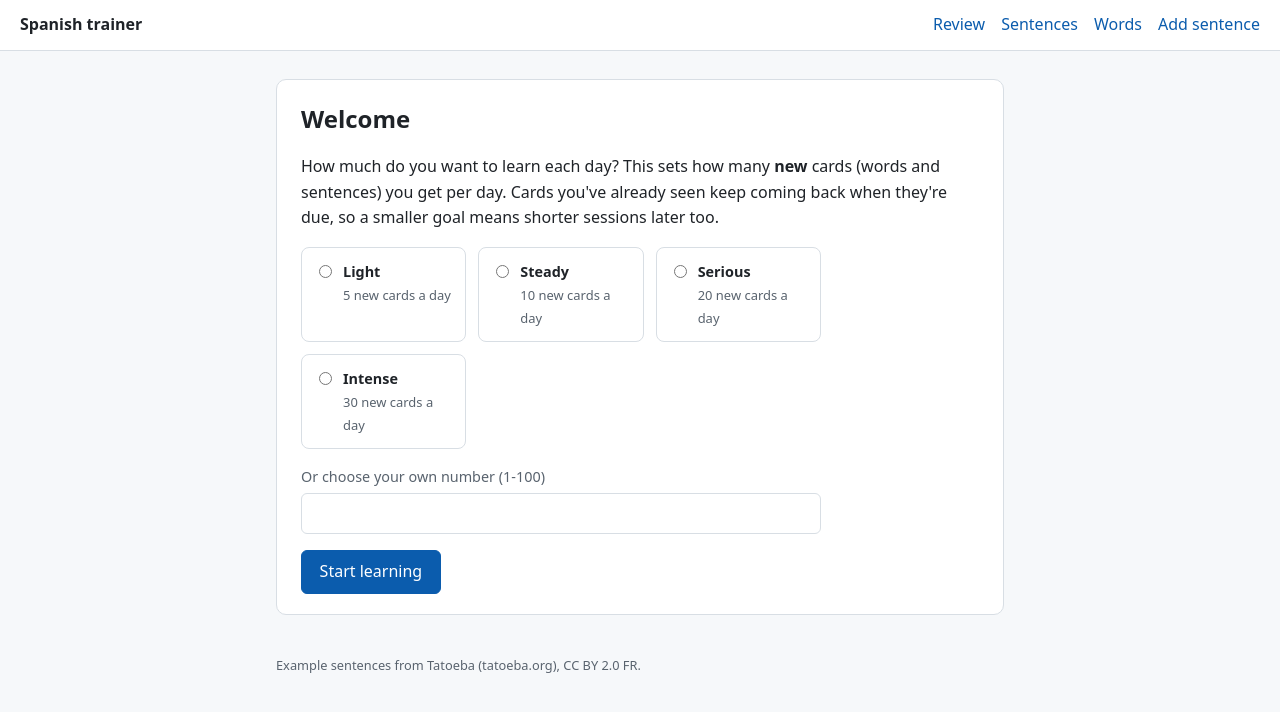
After one commit to Allaawii/devops_individual_assignment_1, a Flask app: page /goal in a window 1280 px wide. The commit adds this page. Shown: the top 712 px of the page. Run offline with Flask 3, Linux system fonts and the light colour scheme; data that the repository does not hold is empty; parts of the project's set-up code (start-up, migrations or seed data) failed here and were passed over.

Commit message:
Ask for a daily goal at first start and explain what each rating button does

```diff
--- a/trainer/__init__.py
+++ b/trainer/__init__.py
@@ -8,7 +8,7 @@ from trainer.content.repository import SqliteSentenceRepository, SqliteWordRepos
 from trainer.content.routes import create_blueprint as create_content_blueprint
 from trainer.content.service import ContentService
 from trainer.scheduler.algorithms import get_strategy
-from trainer.scheduler.repository import SqliteCardRepository, SqliteReviewLog
+from trainer.scheduler.repository import SqliteCardRepository, SqliteReviewLog, SqliteSettingsStore
 from trainer.scheduler.routes import create_blueprint as create_review_blueprint
 from trainer.scheduler.service import ReviewService
 
@@ -23,7 +23,7 @@ def create_app(config: Config | None = None) -> Flask:
 
     content_service = ContentService(SqliteSentenceRepository(db.get_db), SqliteWordRepository(db.get_db))
     review_service = ReviewService(SqliteCardRepository(db.get_db), SqliteReviewLog(db.get_db),
-                                   strategy, config.new_cards_per_day)
+                                   SqliteSettingsStore(db.get_db), strategy, config.new_cards_per_day)
     content_service.subscribe(review_service.on_sentence_added)
     app.extensions["content_service"] = content_service
     app.extensions["review_service"] = review_service
--- a/trainer/scheduler/repository.py
+++ b/trainer/scheduler/repository.py
@@ -70,6 +70,18 @@ class ReviewLog(ABC):
     @abstractmethod
     def count_first_reviews_on(self, day: date) -> int:
         """Cards whose very first review was on `day`, i.e. new cards introduced that day."""
+
+
+class SettingsStore(ABC):
+    """Learner preferences stored as key/value text."""
+
+    @abstractmethod
+    def get(self, key: str) -> str | None:
+        """The stored value, or None if it was never set."""
+
+    @abstractmethod
+    def set(self, key: str, value: str) -> None:
+        """Store a value, replacing any earlier one."""
 
 
 class SqliteCardRepository(CardRepository):
@@ -154,6 +166,22 @@ class SqliteReviewLog(ReviewLog):
         ).fetchone()[0]
 
 
+class SqliteSettingsStore(SettingsStore):
+    def __init__(self, get_conn: GetConnection) -> None:
+        self._get_conn = get_conn
+
+    def get(self, key: str) -> str | None:
+        row = self._get_conn().execute("SELECT value FROM settings WHERE key = ?", (key,)).fetchone()
+        return row["value"] if row else None
+
+    def set(self, key: str, value: str) -> None:
+        self._get_conn().execute(
+            "INSERT INTO settings (key, value) VALUES (?, ?) "
+            "ON CONFLICT(key) DO UPDATE SET value = excluded.value",
+            (key, value),
+        )
+
+
 def _to_card(row: sqlite3.Row) -> Card:
     due = row["due_date"]
     state = CardState(row["ease_factor"], row["interval_days"], row["repetitions"],
--- a/trainer/scheduler/routes.py
+++ b/trainer/scheduler/routes.py
@@ -1,4 +1,4 @@
-"""Dashboard and review pages.
+"""Dashboard, daily goal and review pages.
 
 These are the only routes that use both domains (allowed by ADR-2): ReviewService picks the
 card by ID, then ContentService supplies the text to show. After a split this becomes one HTTP call.
@@ -11,9 +11,17 @@ from flask import Blueprint, abort, redirect, render_template, request, url_for
 from trainer.content.service import ContentService
 from trainer.scheduler.algorithms import AGAIN, EASY, GOOD, HARD
 from trainer.scheduler.models import SENTENCE_CARD, Card
-from trainer.scheduler.service import ReviewService
+from trainer.scheduler.service import MAX_DAILY_GOAL, MIN_DAILY_GOAL, ReviewService
 
-RATINGS = [("Again", AGAIN), ("Hard", HARD), ("Good", GOOD), ("Easy", EASY)]
+# (button label, quality score, what pressing it means)
+RATINGS = [
+    ("Again", AGAIN, "I forgot it"),
+    ("Hard", HARD, "I remembered it with effort"),
+    ("Good", GOOD, "I remembered it"),
+    ("Easy", EASY, "It was too easy"),
+]
+# (new cards a day, name shown on the goal page)
+GOAL_PRESETS = [(5, "Light"), (10, "Steady"), (20, "Serious"), (30, "Intense")]
 
 
 def create_blueprint(reviews: ReviewService, content: ContentService) -> Blueprint:
@@ -22,8 +30,23 @@ def create_blueprint(reviews: ReviewService, content: ContentService) -> Bluepri
 
     @bp.get("/")
     def dashboard():
+        if reviews.daily_goal() is None:
+            return redirect(url_for("review.goal"))
         return render_template("index.html", stats=reviews.stats(date.today()),
-                               sentence_count=content.count_sentences())
+                               goal=reviews.new_cards_per_day(), sentence_count=content.count_sentences())
+
+    @bp.get("/goal")
+    def goal():
+        return _goal_page(reviews)
+
+    @bp.post("/goal")
+    def save_goal():
+        chosen = request.form.get("custom") or request.form.get("goal")
+        try:
+            reviews.set_daily_goal(int(chosen))
+        except (TypeError, ValueError):
+            return _goal_page(reviews, f"Choose a goal between {MIN_DAILY_GOAL} and {MAX_DAILY_GOAL}."), 400
+        return redirect(url_for("review.dashboard"))
 
     @bp.get("/review")
     def show_card():
@@ -51,6 +74,12 @@ def create_blueprint(reviews: ReviewService, content: ContentService) -> Bluepri
     return bp
 
 
+def _goal_page(reviews: ReviewService, error: str | None = None) -> str:
+    return render_template("review/goal.html", presets=GOAL_PRESETS, error=error,
+                           first_time=reviews.daily_goal() is None, current=reviews.new_cards_per_day(),
+                           min_goal=MIN_DAILY_GOAL, max_goal=MAX_DAILY_GOAL)
+
+
 def _card_content(card: Card, content: ContentService) -> dict:
     """The text for a card's two faces, fetched from the content domain by ID."""
     if card.card_type == SENTENCE_CARD:
--- a/trainer/scheduler/service.py
+++ b/trainer/scheduler/service.py
@@ -8,21 +8,48 @@ from datetime import date, datetime
 
 from trainer.scheduler.algorithms import AGAIN, EASY, GOOD, HARD, SchedulingStrategy
 from trainer.scheduler.models import Card, CardState, Review, ReviewStats
-from trainer.scheduler.repository import CardRepository, ReviewLog
+from trainer.scheduler.repository import CardRepository, ReviewLog, SettingsStore
+
+DAILY_GOAL_KEY = "new_cards_per_day"
+MIN_DAILY_GOAL = 1
+MAX_DAILY_GOAL = 100
 
 
 class ReviewService:
-    def __init__(self, card_repo: CardRepository, review_log: ReviewLog,
-                 strategy: SchedulingStrategy, new_cards_per_day: int) -> None:
+    def __init__(self, card_repo: CardRepository, review_log: ReviewLog, settings: SettingsStore,
+                 strategy: SchedulingStrategy, default_new_cards_per_day: int) -> None:
         self._cards = card_repo
         self._log = review_log
+        self._settings = settings
         self._strategy = strategy
-        self._new_cards_per_day = new_cards_per_day
+        self._default_new_cards_per_day = default_new_cards_per_day
+
+    # ----- daily goal -----
+
+    def daily_goal(self) -> int | None:
+        """The number of new cards a day the learner chose, or None before they choose."""
+        stored = self._settings.get(DAILY_GOAL_KEY)
+        return int(stored) if stored is not None else None
+
+    def set_daily_goal(self, new_cards_per_day: int) -> None:
+        """Save the learner's goal. Raises ValueError outside 1-100."""
+        if not MIN_DAILY_GOAL <= new_cards_per_day <= MAX_DAILY_GOAL:
+            raise ValueError(f"Choose between {MIN_DAILY_GOAL} and {MAX_DAILY_GOAL} new cards a day.")
+        self._settings.set(DAILY_GOAL_KEY, str(new_cards_per_day))
+
+    def new_cards_per_day(self) -> int:
+        """The learner's goal, or the NEW_CARDS_PER_DAY default until they choose one."""
+        goal = self.daily_goal()
+        return goal if goal is not None else self._default_new_cards_per_day
+
+    # ----- observer -----
 
     def on_sentence_added(self, sentence_id: int, word_ids: list[int]) -> None:
         """Observer callback: one card for the sentence, then one for each word that has none yet."""
         self._cards.ensure_sentence_card(sentence_id)
         self._cards.ensure_word_cards(word_ids)
+
+    # ----- reviewing -----
 
     def next_card(self, today: date) -> Card | None:
         """Due reviews come first; then a new card if today's limit allows; otherwise None."""
@@ -60,4 +87,4 @@ class ReviewService:
         )
 
     def _new_cards_left(self, today: date) -> int:
-        return max(0, self._new_cards_per_day - self._log.count_first_reviews_on(today))
+        return max(0, self.new_cards_per_day() - self._log.count_first_reviews_on(today))
--- a/trainer/static/style.css
+++ b/trainer/static/style.css
@@ -72,7 +72,16 @@ details[open] summary { margin-bottom: 0.75rem; }
 .examples { padding-left: 1.1rem; }
 .examples li { margin-bottom: 0.5rem; }
 .ratings { display: flex; flex-wrap: wrap; gap: 0.5rem; margin-top: 1rem; }
-.interval { font-size: 0.8em; opacity: 0.8; margin-left: 0.2rem; }
+.info { margin-top: 1.25rem; padding: 0.75rem 1rem; background: var(--page); border: 1px solid var(--line); border-radius: 8px; font-size: 0.9rem; }
+.info-title { font-weight: 600; margin: 0 0 0.25rem; }
+.info ul { margin: 0 0 0.5rem; padding-left: 1.1rem; }
+.info p { margin: 0; }
+
+.goals { display: grid; grid-template-columns: repeat(auto-fit, minmax(140px, 1fr)); gap: 0.75rem; }
+.goal-option { flex-direction: row; align-items: flex-start; gap: 0.5rem; padding: 0.75rem; color: var(--ink);
+  background: var(--card); border: 1px solid var(--line); border-radius: 8px; cursor: pointer; }
+.goal-option:has(input:checked) { border-color: var(--accent); background: var(--accent-soft); }
+.goal-option input { margin-top: 0.3rem; }
 
 .session { display: flex; align-items: center; gap: 0.75rem; margin-bottom: 1rem; }
 .session progress { flex: 1; height: 0.6rem; accent-color: var(--accent); }
--- a/trainer/templates/index.html
+++ b/trainer/templates/index.html
@@ -8,6 +8,8 @@
   <div class="stat"><span class="stat-label">Sentences</span><span class="stat-value">{{ sentence_count }}</span></div>
 </div>
 
+<p class="muted">Daily goal: {{ goal }} new cards a day · <a href="{{ url_for('review.goal') }}">Change</a></p>
+
 {% if stats.due_now or stats.new_left_today %}
 <p><a class="button" href="{{ url_for('review.show_card') }}">Start review</a></p>
 {% elif sentence_count == 0 %}
--- /dev/null
+++ b/trainer/templates/review/goal.html
@@ -0,0 +1,31 @@
+{% extends "base.html" %}
+{% block title %}Daily goal · Spanish trainer{% endblock %}
+{% block content %}
+<div class="card">
+  {% if first_time %}
+  <h1>Welcome</h1>
+  <p>How much do you want to learn each day? This sets how many <strong>new</strong> cards (words and sentences) you get per day.
+     Cards you've already seen keep coming back when they're due, so a smaller goal means shorter sessions later too.</p>
+  {% else %}
+  <h1>Daily goal</h1>
+  <p>You currently get <strong>{{ current }}</strong> new cards a day. Change it any time.</p>
+  {% endif %}
+
+  {% if error %}<p class="error">{{ error }}</p>{% endif %}
+
+  <form method="post" class="stack">
+    <div class="goals">
+      {% for amount, name in presets %}
+      <label class="goal-option">
+        <input type="radio" name="goal" value="{{ amount }}"{% if amount == current %} checked{% endif %}>
+        <span><strong>{{ name }}</strong><br><span class="muted">{{ amount }} new cards a day</span></span>
+      </label>
+      {% endfor %}
+    </div>
+    <label>Or choose your own number ({{ min_goal }}-{{ max_goal }})
+      <input type="number" name="custom" min="{{ min_goal }}" max="{{ max_goal }}" inputmode="numeric">
+    </label>
+    <button type="submit">{{ "Start learning" if first_time else "Save goal" }}</button>
+  </form>
+</div>
+{% endblock %}
```
Also changed, not shown: AI_USAGE.md (+9 -0 lines), tests/fakes.py (+12 -1 lines), tests/test_review_pages.py (+70 -11 lines), tests/test_review_service.py (+35 -3 lines), tests/test_sqlite_repos.py (+11 -1 lines), trainer/templates/review/card.html (+14 -5 lines), README.md, 1 other file.
